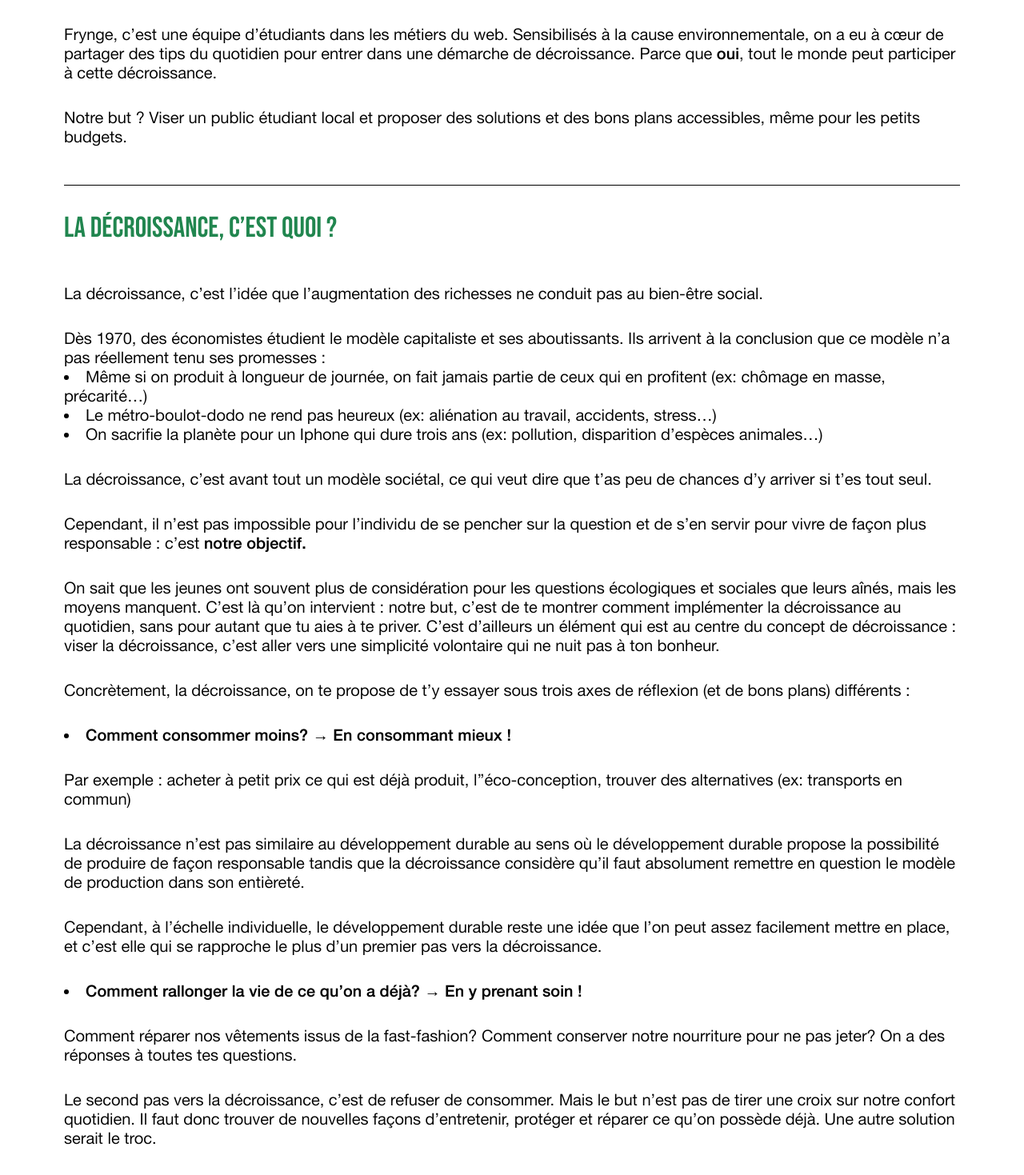
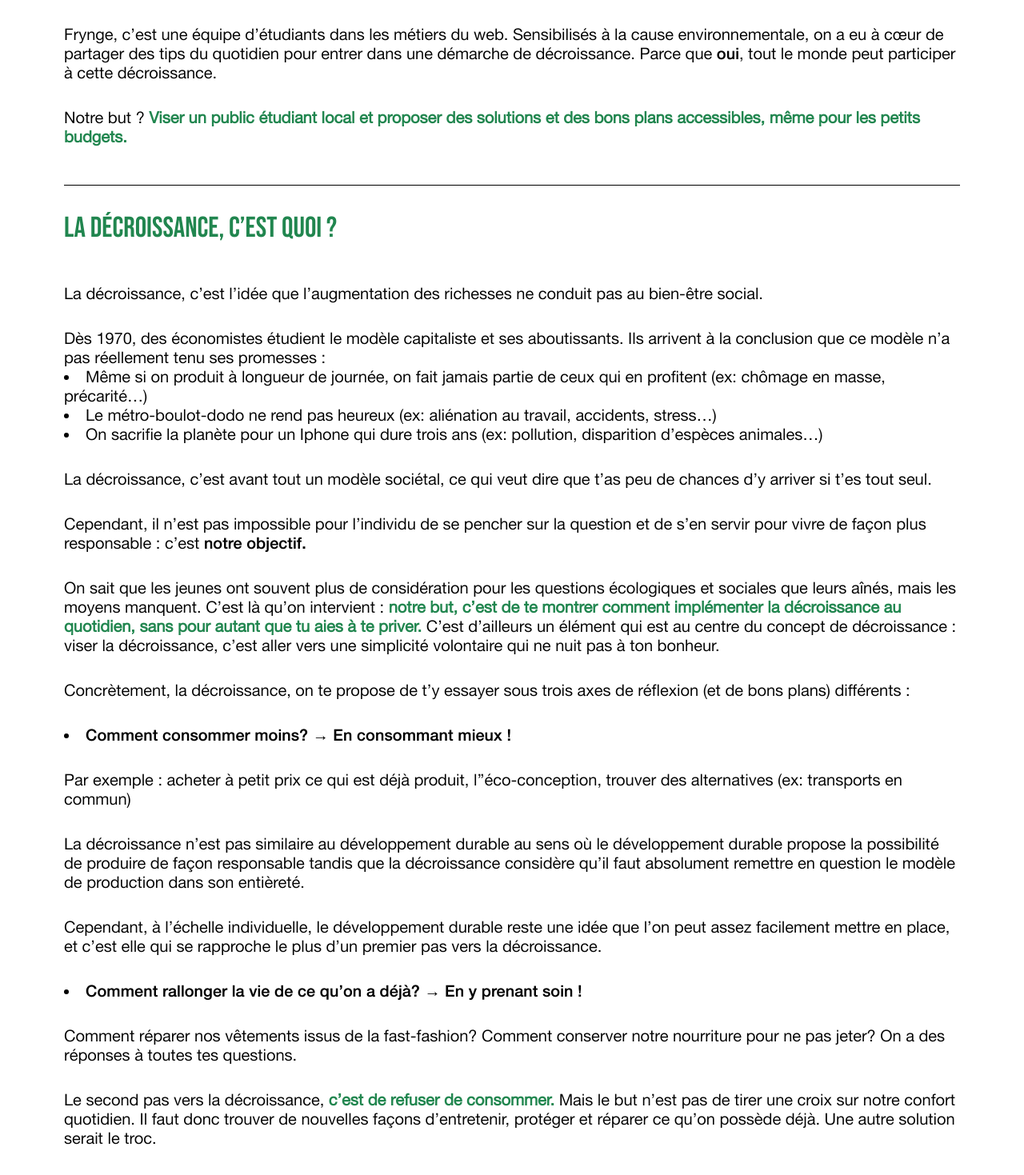
Before and after one commit to HeloisePi/Reboot2023_, a SvelteKit app: page /qui-sommes-nous in a window 1280 px wide. Shown: the part 900-2369 px from the top of the page at 80% size. Built offline with nearby package versions, Linux system fonts and the light colour scheme.

Commit message:
couleurs

```diff
--- a/src/routes/qui-sommes-nous/+page.svelte
+++ b/src/routes/qui-sommes-nous/+page.svelte
@@ -15,8 +15,8 @@
 	</p>
 
 	<p>
-		Notre but ? Viser un public étudiant local et proposer des solutions et des bons plans
-		accessibles, même pour les petits budgets.
+		Notre but ? <span class="green">Viser un public étudiant local et proposer des solutions et des bons plans
+		accessibles, même pour les petits budgets.</span>
 	</p>
 
 	<TitleH2>La Décroissance, C’EST QUOI ?</TitleH2>
@@ -54,9 +54,9 @@
 
 	<p>
 		On sait que les jeunes ont souvent plus de considération pour les questions écologiques et
-		sociales que leurs aînés, mais les moyens manquent. C’est là qu’on intervient : notre but, c’est
+		sociales que leurs aînés, mais les moyens manquent. C’est là qu’on intervient : <span class="green">notre but, c’est
 		de te montrer comment implémenter la décroissance au quotidien, sans pour autant que tu aies à
-		te priver. C’est d’ailleurs un élément qui est au centre du concept de décroissance : viser la
+		te priver.</span> C’est d’ailleurs un élément qui est au centre du concept de décroissance : viser la
 		décroissance, c’est aller vers une simplicité volontaire qui ne nuit pas à ton bonheur.
 	</p>
 	<p>
@@ -88,7 +88,7 @@
 	</p>
 
 	<p>
-		Le second pas vers la décroissance, c’est de refuser de consommer. Mais le but n’est pas de
+		Le second pas vers la décroissance, <span class="green">c’est de refuser de consommer.</span> Mais le but n’est pas de
 		tirer une croix sur notre confort quotidien. Il faut donc trouver de nouvelles façons
 		d’entretenir, protéger et réparer ce qu’on possède déjà. Une autre solution serait le troc.
 	</p>
@@ -105,7 +105,7 @@
 
 	<p>
 		La décroissance prône l’épanouissement des individus et la convivialité. Le refus de consommer
-		s’ajoute à un désir de faire communauté, et de profiter d’expériences au lieu de produits.
+		s’ajoute à <span class="green">un désir de faire communauté, et de profiter d’expériences</span> au lieu de produits.
 	</p>
 
 	<p>
--- a/src/variable.scss
+++ b/src/variable.scss
@@ -54,3 +54,8 @@ a{
 .bold{
     font-family: 'HelveticaNeueInterface' ;
 }
+
+.green {
+    color: #21864F;
+    font-weight: bold;
+}
```
